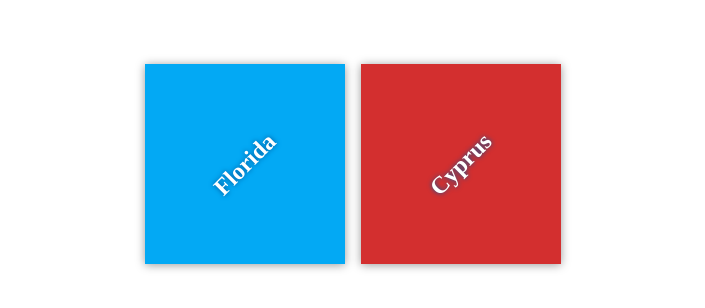
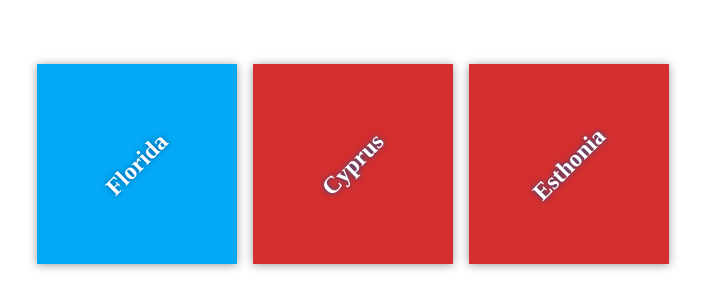
Before and after one commit to yiann0s/udemyGithubCollab, a plain HTML site: page index.html in a window 1280 px wide. Shown: the part 236-544 px from the top of the page, without its empty margins (287-992 px from the left). Drawn offline with Linux system fonts and the light colour scheme; files that its build step writes are made by us from their sources.

Commit message:
Add a destination in index.html

```diff
--- a/index.html
+++ b/index.html
@@ -17,6 +17,10 @@
             <div class="destination" id="paris">
                 <h2>Cyprus</h2>
             </div>
+
+            <div class="destination" id="paris">
+                <h2>Esthonia</h2>
+            </div>
         </div>
     </div>
 
```
